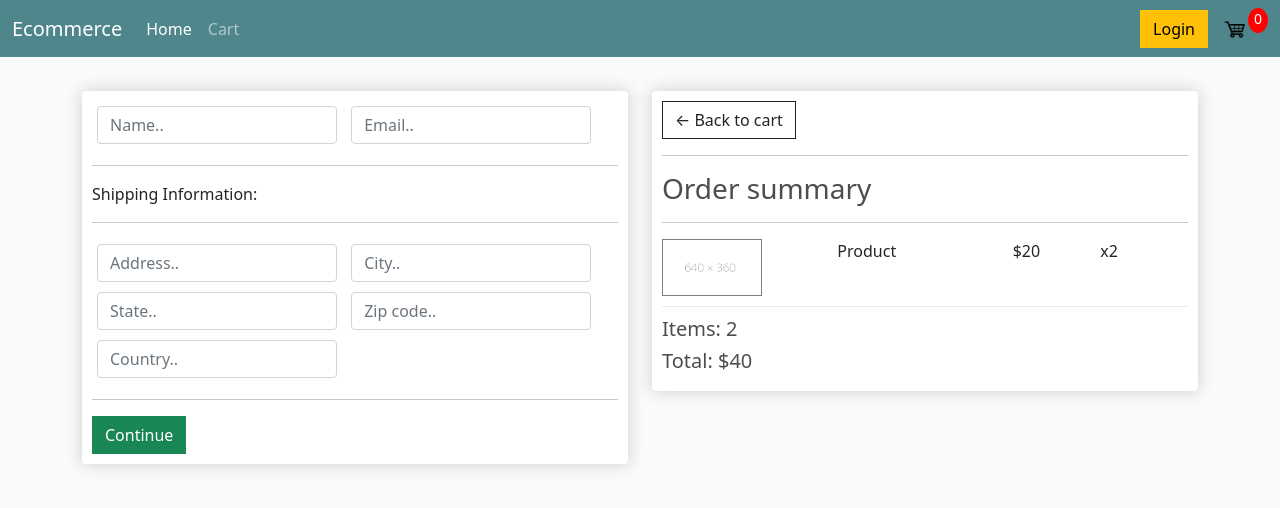
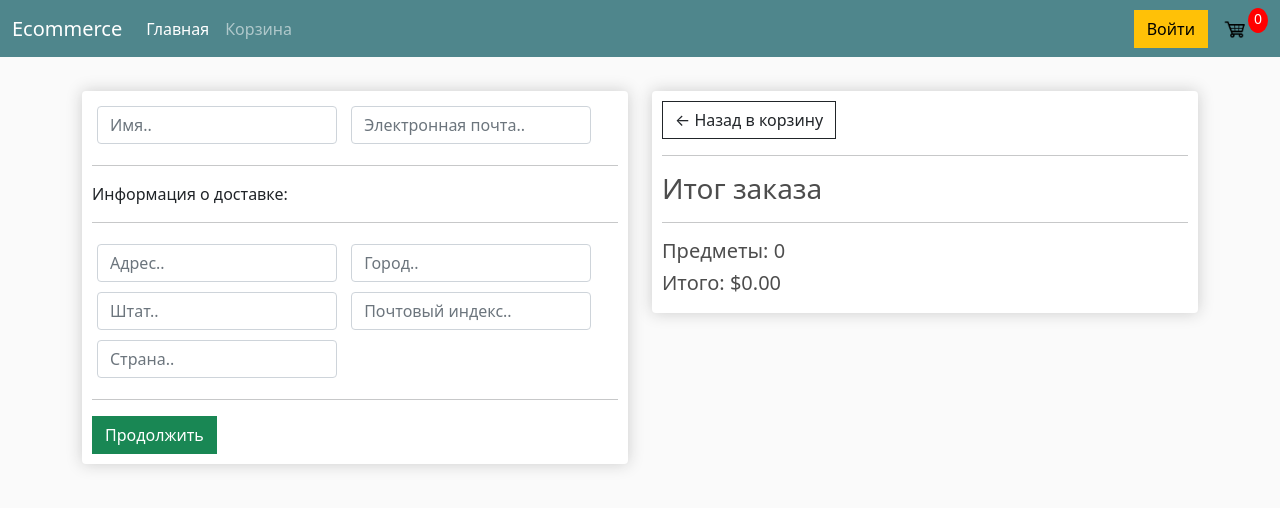
Before and after one commit to armen1337/online-shop, a Django app: page /checkout/ in a window 1280 px wide. Shown: the top 508 px of the page. Run offline with Django 3.2, Linux system fonts and the light colour scheme; some libraries are stand-ins or nearby versions.

Commit message:
Added js

```diff
--- /dev/null
+++ b/static/js/cart.js
@@ -0,0 +1,37 @@
+var updateBtns = document.getElementsByClassName('update-cart')
+
+for (i = 0; i < updateBtns.length; i++) {
+	updateBtns[i].addEventListener('click', function(){
+		var productId = this.dataset.product
+		var action = this.dataset.action
+		console.log('productId:', productId, 'Action:', action)
+		console.log('USER:', user)
+
+		if (user == 'AnonymousUser'){
+			addCookieItem(productId, action)
+		}else{
+			updateUserOrder(productId, action)
+		}
+	})
+}
+
+function updateUserOrder(productId, action){
+	console.log('User is authenticated, sending data...')
+
+		var url = '/update_item/'
+
+		fetch(url, {
+			method:'POST',
+			headers:{
+				'Content-Type':'application/json',
+				'X-CSRFToken':csrftoken,
+			},
+			body:JSON.stringify({'productId':productId, 'action':action})
+		})
+		.then((response) => {
+		   return response.json();
+		})
+		.then((data) => {
+		    location.reload()
+		});
+}
--- /dev/null
+++ b/store/store_services.py
@@ -0,0 +1,18 @@
+from .models import Order
+
+
+def get_order_and_items(request, getCartItems = False):
+	""" Возвращает заказ и список товаров """
+	if request.user.is_authenticated:
+		customer = request.user.customer
+		order, created = Order.objects.get_or_create(customer=customer, complete=False)
+		items = order.orderitem_set.all()
+		cartItems = order.get_cart_items
+	else:
+		items = []
+		order = {"get_cart_total": 0, "get_cart_items": 0,}
+		cartItems = order["get_cart_items"]
+
+	if getCartItems:
+		return cartItems
+	return order, items
--- a/store/templates/base.html
+++ b/store/templates/base.html
@@ -2,10 +2,32 @@
 {% load static %}
 <html>
 <head>
+  <meta charset="UTF-8">
 	<link href="https://cdn.jsdelivr.net/npm/bootstrap@5.0.0-beta1/dist/css/bootstrap.min.css" rel="stylesheet" integrity="sha384-giJF6kkoqNQ00vy+HMDP7azOuL0xtbfIcaT9wjKHr8RbDVddVHyTfAAsrekwKmP1" crossorigin="anonymous">
 
 	<link rel="stylesheet" type="text/css" href="{% static 'css/style.css' %}">
 	<title>{% block title %} {% endblock %}</title>
+
+  <script type="text/javascript">
+      var user = '{{request.user}}'
+
+    function getToken(name) {
+        var cookieValue = null;
+        if (document.cookie && document.cookie !== '') {
+            var cookies = document.cookie.split(';');
+            for (var i = 0; i < cookies.length; i++) {
+                var cookie = cookies[i].trim();
+                // Does this cookie string begin with the name we want?
+                if (cookie.substring(0, name.length + 1) === (name + '=')) {
+                    cookieValue = decodeURIComponent(cookie.substring(name.length + 1));
+                    break;
+                }
+            }
+        }
+        return cookieValue;
+    }
+    var csrftoken = getToken('csrftoken')
+  </script>
 </head>
 <body>
 
@@ -19,20 +41,21 @@
     <div class="collapse navbar-collapse" id="navbarSupportedContent">
       <ul class="navbar-nav me-auto mb-2 mb-lg-0">
         <li class="nav-item">
-          <a class="nav-link active" aria-current="page" href="{% url 'store' %}">Home</a>
+          <a class="nav-link active" aria-current="page" href="{% url 'store' %}">Главная</a>
         </li>
 
         <li class="nav-item">
-          <a class="nav-link" href="{% url 'cart' %}">Cart</a>
+          <a class="nav-link" href="{% url 'cart' %}">Корзина</a>
         </li>
       </ul>
 
-      <a href="/admin" class="btn btn-warning">Login</a>
+      <a href="/admin" class="btn btn-warning">Войти</a>
 
       <a href="{% url 'cart' %}">
       	<img src="{% static 'img/cart-icon.png' %}" id="cart-icon">
       </a>
-      <p id="cart-total"> 0 </p>
+      {% load store_tags %}
+      <p id="cart-total"> {% get_items_in_cart request=request %} </p>
 
     </div>
   </div>
@@ -52,5 +75,8 @@
 <script src="https://cdn.jsdelivr.net/npm/bootstrap@5.0.0-beta1/dist/js/bootstrap.bundle.min.js" integrity="sha384-ygbV9kiqUc6oa4msXn9868pTtWMgiQaeYH7/t7LECLbyPA2x65Kgf80OJFdroafW" crossorigin="anonymous"></script>
 <script src="https://cdn.jsdelivr.net/npm/@popperjs/core@2.5.4/dist/umd/popper.min.js" integrity="sha384-q2kxQ16AaE6UbzuKqyBE9/u/KzioAlnx2maXQHiDX9d4/zp8Ok3f+M7DPm+Ib6IU" crossorigin="anonymous"></script>
 <script src="https://cdn.jsdelivr.net/npm/bootstrap@5.0.0-beta1/dist/js/bootstrap.min.js" integrity="sha384-pQQkAEnwaBkjpqZ8RU1fF1AKtTcHJwFl3pblpTlHXybJjHpMYo79HY3hIi4NKxyj" crossorigin="anonymous"></script>
+
+<script type="text/javascript" src="{% static 'js/cart.js' %}"></script>
+
 </body>
 </html>
--- a/store/templates/store/checkout.html
+++ b/store/templates/store/checkout.html
@@ -1,7 +1,7 @@
 {% extends 'base.html' %}
 {% load static %}
 
-{% block title %} Checkout {% endblock %}
+{% block title %} Оформить заказ {% endblock %}
 
 {% block content %}
 
@@ -11,66 +11,73 @@
 			<form id="form">
 				<div id="user-info">
 					<div class="form-field">
-						<input type="text" class="form-control" name="name" placeholder="Name.." required>
+						<input type="text" class="form-control" name="name" placeholder="Имя.." required>
 					</div>
 
 					<div class="form-field">
-						<input type="email" class="form-control" name="email" placeholder="Email.." required>
+						<input type="email" class="form-control" name="email" placeholder="Электронная почта.." required>
 					</div>
 				</div>
 
 				<div id="shipping-info">
 					<hr>
-					<p>Shipping Information:</p>
+					<p>Информация о доставке:</p>
 						<hr>
 						<div class="form-field">
-							<input class="form-control" type="text" name="address" placeholder="Address..">
+							<input class="form-control" type="text" name="address" placeholder="Адрес..">
 						</div>
 						<div class="form-field">
-							<input class="form-control" type="text" name="city" placeholder="City..">
+							<input class="form-control" type="text" name="city" placeholder="Город..">
 						</div>
 						<div class="form-field">
-							<input class="form-control" type="text" name="state" placeholder="State..">
+							<input class="form-control" type="text" name="state" placeholder="Штат..">
 						</div>
 						<div class="form-field">
-							<input class="form-control" type="text" name="zipcode" placeholder="Zip code..">
+							<input class="form-control" type="text" name="zipcode" placeholder="Почтовый индекс..">
 						</div>
 						<div class="form-field">
-							<input class="form-control" type="text" name="country" placeholder="Country..">
+							<input class="form-control" type="text" name="country" placeholder="Страна..">
 						</div>
 				</div>
 
 				<hr>
-				<input id="form-button" type="submit" value="Continue" class="btn btn-success btn-block">
+				<input id="form-button" type="submit" value="Продолжить" class="btn btn-success btn-block">
 			</form>
 		</div>
 
 		<br>
 
 		<div class="box-element hidden" id="payment-info">
-			<small>Paypal Options</small>
+			<small>Опции Paypal</small>
 		</div>
 
 	</div>
 
 	<div class="col-lg-6">
 		<div class="box-element">
-			<a href="{% url 'cart' %}" class="btn btn-outline-dark">&#x2190; Back to cart</a>
+			<a href="{% url 'cart' %}" class="btn btn-outline-dark">&#x2190; Назад в корзину</a>
 			<hr>
-			<h3>Order summary</h3>
+			<h3>Итог заказа</h3>
 			<hr>
+			{% for item in items %}
+				<div class="cart-row">
+					<div style="flex: 2;">
+						{% if item.product.imageURL %}
+							<img src="{{ item.product.imageURL }}"
+							class="row-image" style="border: 1px solid gray;">
+						{% else %}
+							<img src="{% static 'img/no-image-found.png' %}"
+							class="row-image" style="border: 1px solid gray;">
+						{% endif %}
+					</div>
+					<div style="flex: 2;"><p>{{ item.product.name }}</p></div>
+					<div style="flex: 1;"><p>${{ item.product.price|floatformat:2 }}</p></div>
+					<div style="flex: 1;"><p>x{{ item.quantity }}</p></div>
+				</div>
+			{% endfor %}
 
-			<div class="cart-row">
-				<div style="flex: 2;">
-					<img src="{% static 'img/640x360.png' %}" class="row-image" style="border: 1px solid gray;">
-				</div>
-				<div style="flex: 2;"><p>Product</p></div>
-				<div style="flex: 1;"><p>$20</p></div>
-				<div style="flex: 1;"><p>x2</p></div>
-			</div>
-
-			<h5>Items: 2</h5>
-			<h5>Total: $40</h5>
+			<h5>Предметы: {{ order.get_cart_items }}</h5>
+			<h5>Итого: ${{ order.get_cart_total|floatformat:2 }}</h5>
 		</div>
 	</div>
 </div>
--- /dev/null
+++ b/store/templatetags/store_tags.py
@@ -0,0 +1,11 @@
+from django import template
+
+from store.models import Order
+from store.store_services import get_order_and_items
+
+
+register = template.Library()
+
+@register.simple_tag()
+def get_items_in_cart(request):
+	return get_order_and_items(request, getCartItems = True)
--- a/store/urls.py
+++ b/store/urls.py
@@ -7,4 +7,5 @@ urlpatterns = [
 	path("", views.store, name="store"),
 	path("cart/", views.cart, name="cart"),
 	path("checkout/", views.checkout, name="checkout"),
+	path("update_item/", views.update_item, name="update_item"),
 ]
--- a/store/views.py
+++ b/store/views.py
@@ -1,22 +1,63 @@
 from django.shortcuts import render
+from django.http import JsonResponse
+import json
 
-from .models import Product
+from .models import Product, Order, OrderItem
+from .store_services import get_order_and_items
 
 
 def store(request):
-
 	products = Product.objects.all()
+	order, items = get_order_and_items(request)
+	cartItems = get_order_and_items(request, getCartItems = True)
+	print(cartItems)
 	context = {
 		"products": products,
+		"cartItems": cartItems,
 	}
 	return render(request, "store/store.html", context)
 
 
 def cart(request):
-	context = {}
+	order, items = get_order_and_items(request)
+	context = {
+		"items": items,
+		"order": order,
+	}
 	return render(request, "store/cart.html", context)
 
 
 def checkout(request):
-	context = {}
+	order, items = get_order_and_items(request)
+	context = {
+		"items": items,
+		"order": order,
+	}
 	return render(request, "store/checkout.html", context)
+
+
+def update_item(request):
+	data = json.loads(request.body)
+	productId = data['productId']
+	action = data['action']
+
+	print("Action:", action)
+	print("Product ID:", productId)
+
+	customer = request.user.customer
+	product = Product.objects.get(id=productId)
+	order, created = Order.objects.get_or_create(customer=customer, complete=False)
+
+	orderItem, created = OrderItem.objects.get_or_create(order=order, product=product)
+
+	if action == "add":
+		orderItem.quantity = (orderItem.quantity + 1)
+	elif action == "remove":
+		orderItem.quantity = (orderItem.quantity - 1)
+
+	orderItem.save()
+
+	if orderItem.quantity <= 0:
+		orderItem.delete()
+
+	return JsonResponse("Item was added", safe=False)
```
Also changed, not shown: store/models.py (+26 -1 lines), store/templates/store/cart.html (+25 -16 lines), store/templates/store/store.html (+4 -3 lines), db.sqlite3, store/templatetags/__init__.py (added).
